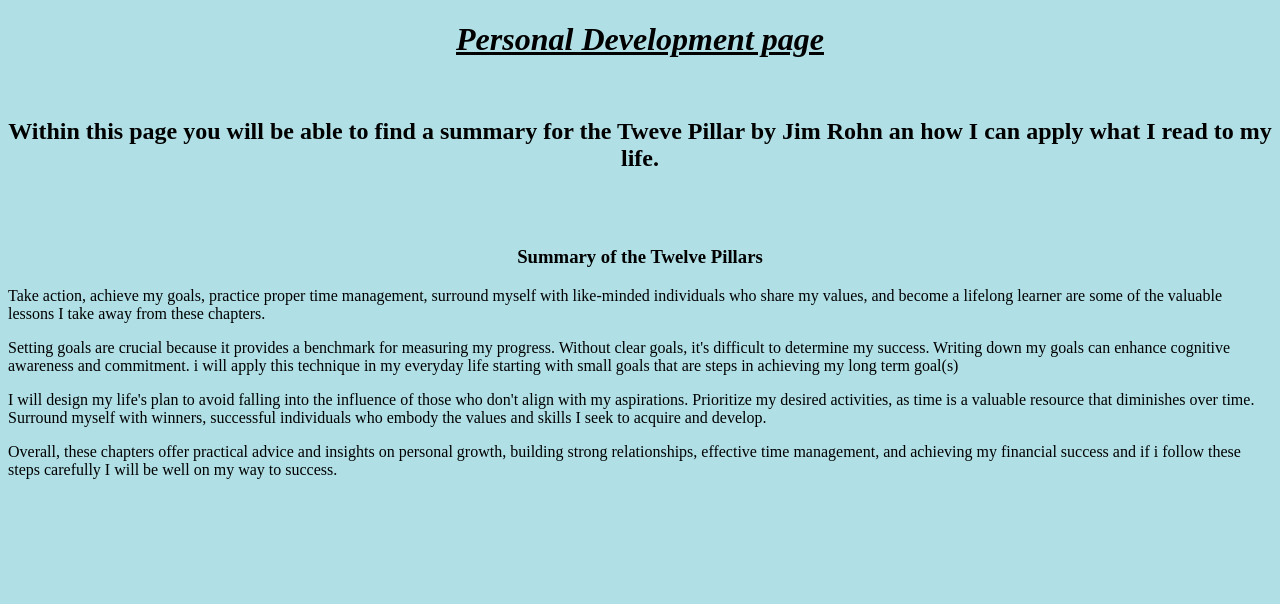
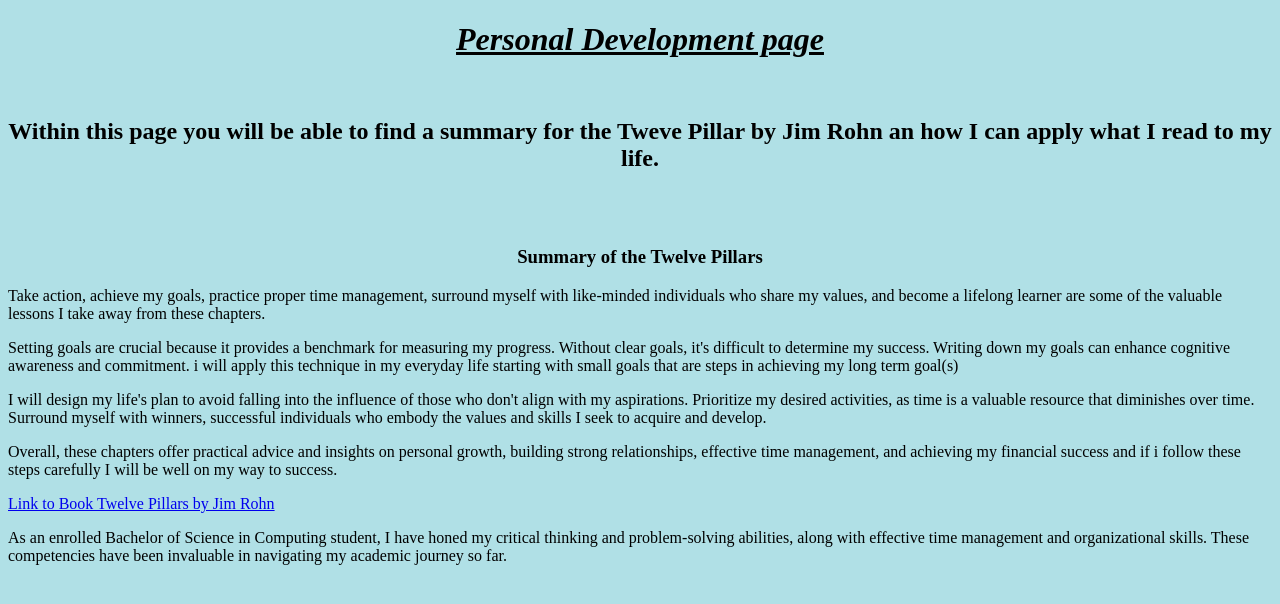
Before and after one commit to wizdomcollins/webprog-first-assignment, a plain HTML site: page Personal Development.html in a window 1280 px wide. Drawn offline with Linux system fonts and the light colour scheme.

Commit message:
fifth commit

```diff
--- a/Personal Development.html
+++ b/Personal Development.html
@@ -39,6 +39,12 @@
 			relationships, effective time management, and achieving my financial success and if i follow these steps
 			carefully I will be well on my way to success.</p>
 
+			<a href="https://utechonline.utech.edu.jm/pluginfile.php/679851/mod_resource/content/4/Twelve%20Pillars.pdf">Link to Book Twelve Pillars by Jim Rohn</a>
+
+		<p> As an enrolled Bachelor of Science in Computing student, I have honed my critical thinking and problem-solving abilities, along with effective time management and organizational skills. These competencies have been invaluable in navigating my academic journey so far.
+
+		</p>
+
 </body>
 
 </html>
```
